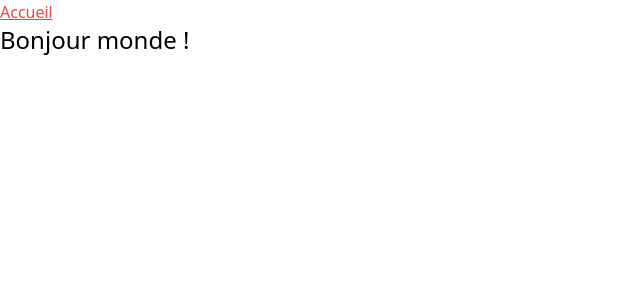
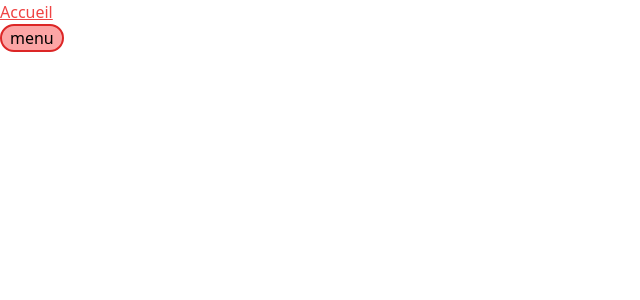
Before and after one commit to MMI-SAE-203/r213-2024-pracht-tp1-Oceane-Robert, a Vue app: page / in a window 1280 px wide. Shown: the top 300 px of the page, without its empty margins (0-640 px from the left). Built offline with nearby package versions, Linux system fonts and the light colour scheme.

Commit message:
html bouton

```diff
--- a/src/pages/index.vue
+++ b/src/pages/index.vue
@@ -1,7 +1,13 @@
 <script setup lang="ts">
-//
+import { ref } from 'vue'
 </script>
 
 <template>
-  <h1 class="text-2xl">Bonjour monde !</h1>
+  <button
+    aria-controls="mainNav"
+    aria-expanded="true"
+    class="rounded-full border-2 border-red-600 bg-red-300 px-2"
+  >
+    menu
+  </button>
 </template>
```
Also changed, not shown: 1 other file (tests, documents, lock files or other folders).
